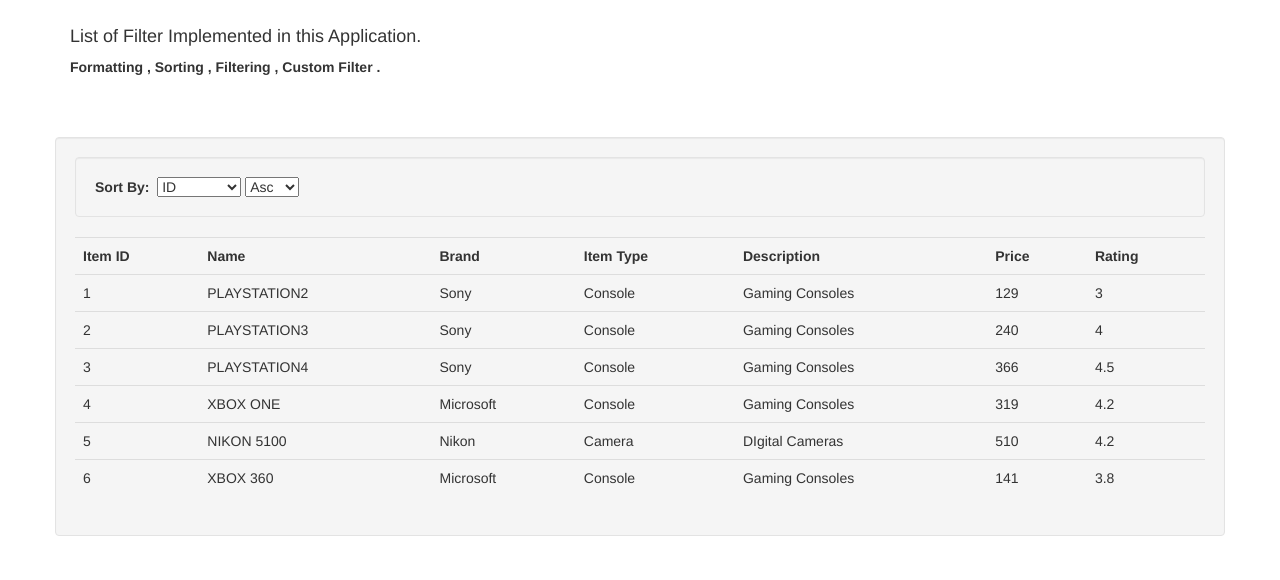
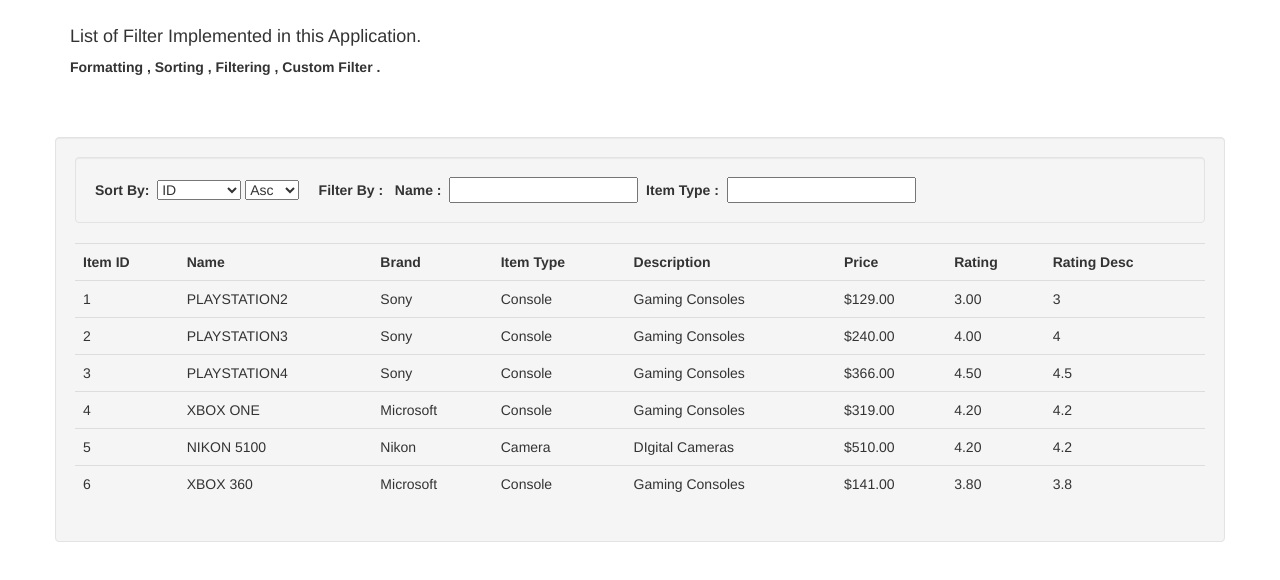
Before and after one commit to viji7237/Assignments, a plain HTML site: page Assignment3/Assignment3_Filters.html in a window 1280 px wide. Shown: the part 96-676 px from the top of the page. Drawn offline with nearby package versions, Linux system fonts and the light colour scheme.

Commit message:
Data and sorting added

```diff
--- a/Assignment3/Assignment3_Filters.html
+++ b/Assignment3/Assignment3_Filters.html
@@ -29,6 +29,10 @@
             <select ng-model="sortOrder">
                 <option ng-repeat="item in sortOrderData" value="{{item.value}}">{{item.key}}</option>
             </select>
+            &nbsp;&nbsp;&nbsp;
+            <b>Filter By : </b>&nbsp;
+            <b>Name : </b>&nbsp;<input type="text" ng-model="search.properties.name.value" />&nbsp;
+            <b>Item Type : </b>&nbsp;<input type="text" ng-model="search.itemType" />
         </div>
         <table class="table table-border">
             <tr>
@@ -39,14 +43,16 @@
                 <th>Description</th>
                 <th>Price</th>
                 <th>Rating</th>
+                <th>Rating Desc</th>
             </tr>
-            <tr ng-repeat="product in data | orderBy:sortOrder+sort">
+            <tr ng-repeat="product in data | orderBy:sortOrder+sort | filter:search">
                 <td>{{product.properties.id.value}}</td>
                 <td>{{product.properties.name.value | uppercase}}</td>
                 <td>{{product.properties.brand.value}}</td>
                 <td>{{product.itemType}}</td>
                 <td>{{product.description}}</td>
-                <td>{{product.properties.price.value}}</td>
+                <td>{{product.properties.price.value | currency}}</td>
+                <td>{{product.properties.rating.value | number:2}}</td>
                 <td>{{product.properties.rating.value}}</td>
             </tr>
         </table>
@@ -74,8 +80,8 @@
 
                 $scope.sortData = [
                     { key: 'ID', value: 'properties.id.value' },
-                    { key: 'Name', value: 'itemType' },
-                    { key: 'Item Type', value: 'properties.id.value' },
+                    { key: 'Name', value: 'properties.name.value' },
+                    { key: 'Item Type', value: 'itemType' },
                     { key: 'Price', value: 'properties.price.value' },
                     { key: 'Rating', value: 'properties.rating.value' },
                     { key: 'Brand', value: 'properties.brand.value' },
```
